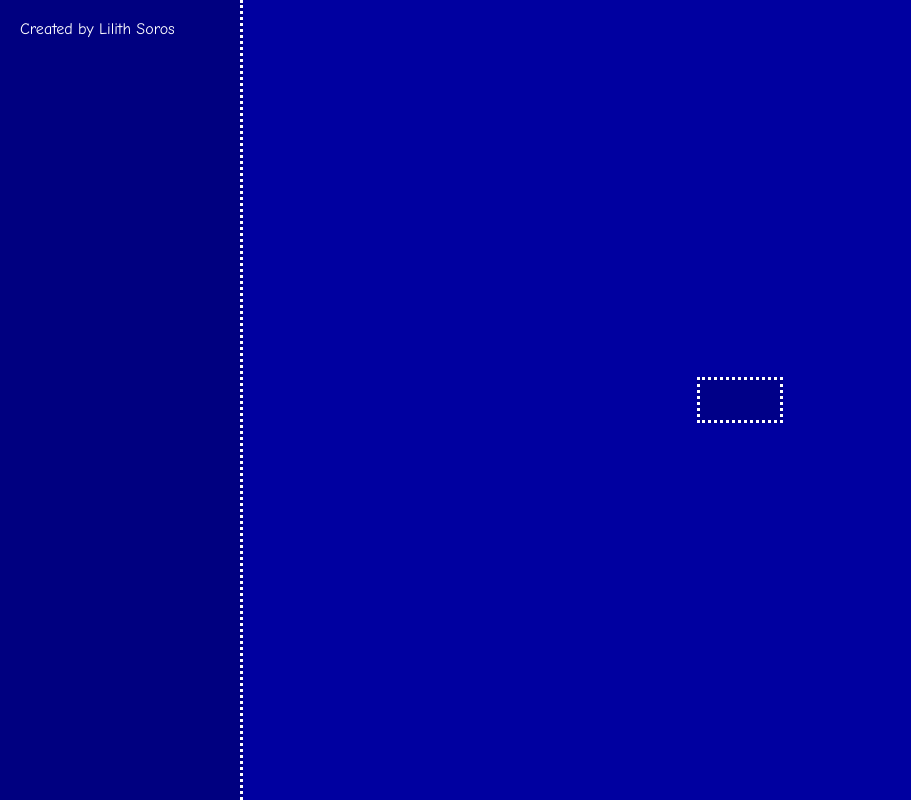
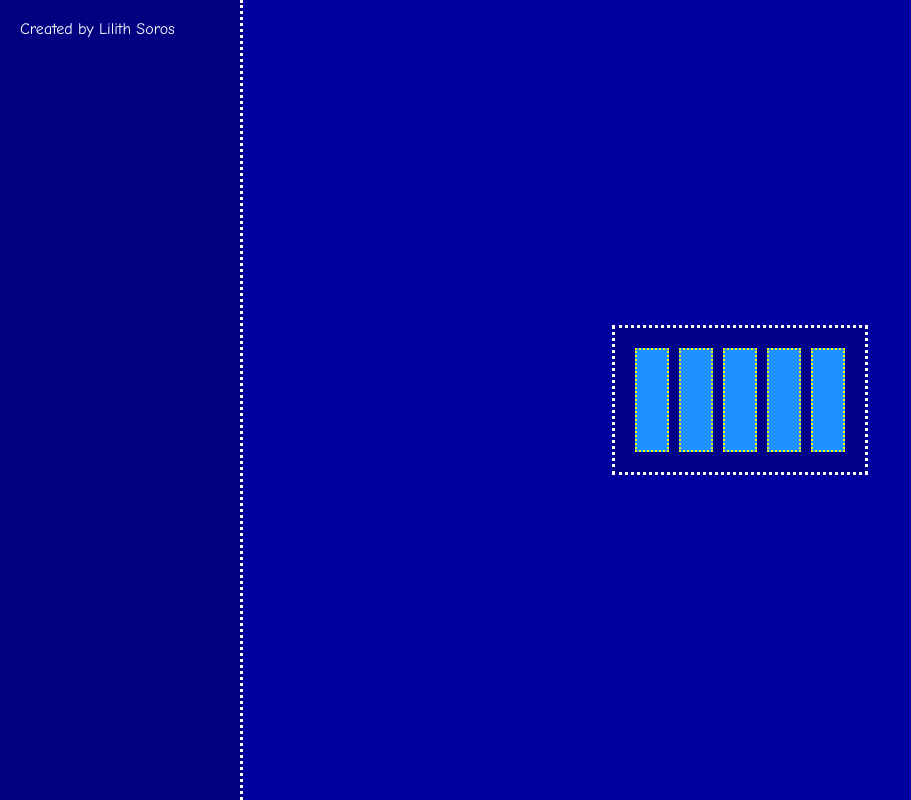
Before and after one commit to djthankyou/chimes, a plain HTML site: page index.html in a window 1280 px wide. Shown: the whole page, without its empty margins (0-911 px from the left). Drawn offline with Linux system fonts and the light colour scheme.

Commit message:
Update styles.css

```diff
--- a/styles.css
+++ b/styles.css
@@ -4,6 +4,7 @@ body {
     font-family: 'Comic Sans MS', cursive, sans-serif;
     margin: 0;
     padding: 0;
+    overflow: hidden;
 }
 
 aside {
@@ -35,3 +36,32 @@ main {
     padding: 20px;
     border: 3px dotted white;
     background-color: #000088; /* Lighter blue */
+}
+
+.chime {
+    cursor: pointer;
+    width: 30px;
+    height: 100px;
+    background-color: #1E90FF; /* Dodger blue */
+    border: 2px dotted yellow;
+}
+
+#rainfall {
+    position: absolute;
+    top: 0;
+    left: 0;
+    right: 0;
+    bottom: 0;
+    pointer-events: none;
+    background: transparent;
+    z-index: 999;
+}
+
+.raindrop {
+    position: absolute;
+    width: 2px;
+    height: 15px;
+    background-color: white;
+    opacity: 0.6;
+    z-index: 999;
+}
```
